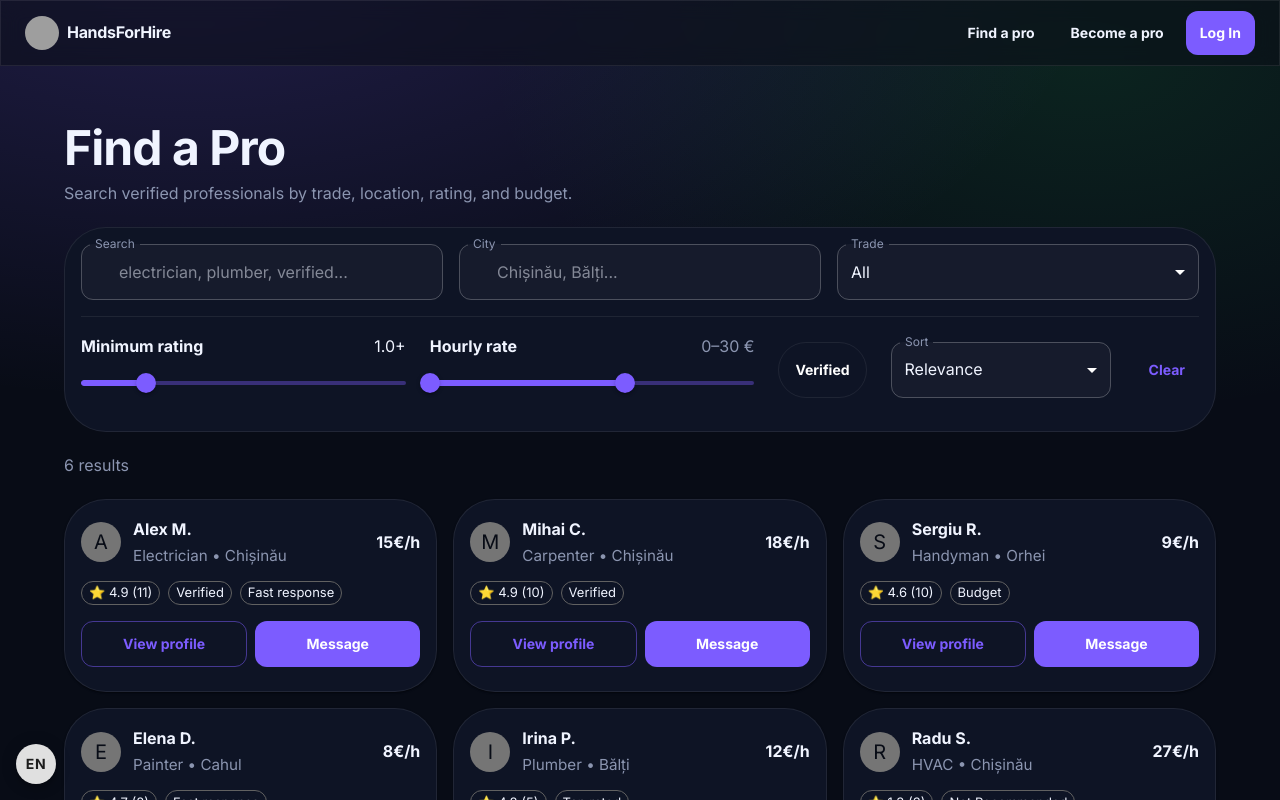
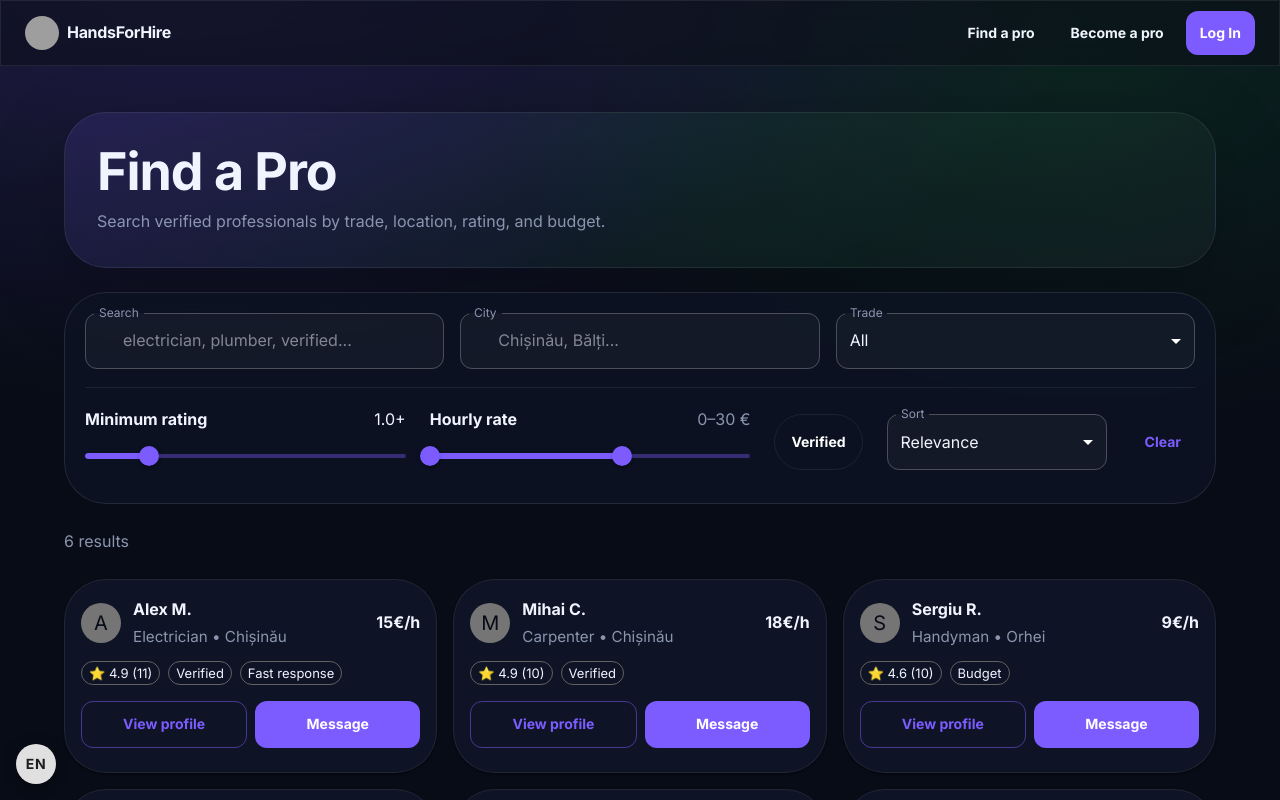
Before and after one commit to DaddyDrey/HandsForHire, a React (Vite) app in the folder Frontend/: page /pros in a window 1280 px wide. Shown: the top 800 px of the page. Built offline with nearby package versions, Linux system fonts and the light colour scheme; grey boxes are pictures that could not be loaded; some icons are missing.

Commit message:
Improve find a pro header

```diff
--- a/Frontend/src/pages/find-a-pro/FindAProPage.tsx
+++ b/Frontend/src/pages/find-a-pro/FindAProPage.tsx
@@ -144,21 +144,45 @@ export default function FindAProPage() {
   };
 
   return (
-    <Section sx={{ py: { xs: 4, md: 6 } }}>
+    <Section sx={{ py: { xs: 3, md: 5 } }}>
       <ContainerMax>
-        <Stack spacing={2.5}>
-          <Box>
-            <Typography variant="h1" sx={{ fontSize: { xs: '2.2rem', md: '3rem' } }}>
+        <Stack spacing={3}>
+          <Box
+            sx={{
+              px: { xs: 2.5, md: 4 },
+              py: { xs: 3, md: 4 },
+              borderRadius: 3,
+              border: '1px solid rgba(255,255,255,0.08)',
+              background:
+                'linear-gradient(135deg, rgba(124,92,255,0.14) 0%, rgba(34,197,94,0.07) 55%, rgba(255,255,255,0.03) 100%)',
+              boxShadow: '0 24px 80px rgba(0,0,0,0.22)',
+            }}
+          >
+            <Typography
+              variant="h1"
+              sx={{
+                fontSize: { xs: '2.3rem', md: '3.25rem' },
+                lineHeight: 1.05,
+              }}
+            >
               {t('findAProTitle')}
             </Typography>
-            <Typography color="text.secondary" sx={{ mt: 0.5 }}>
+            <Typography color="text.secondary" sx={{ mt: 1, maxWidth: 680 }}>
               {t('findAProSubtitle')}
             </Typography>
           </Box>
 
-          <Card variant="outlined" sx={{ borderRadius: 3 }}>
-            <CardContent>
-              <Stack spacing={2}>
+          <Card
+            variant="outlined"
+            sx={{
+              borderRadius: 3,
+              borderColor: 'rgba(255,255,255,0.10)',
+              background: 'rgba(14,20,37,0.78)',
+              backdropFilter: 'blur(14px)',
+            }}
+          >
+            <CardContent sx={{ p: { xs: 2, md: 2.5 } }}>
+              <Stack spacing={2.25}>
                 <Stack direction={{ xs: 'column', md: 'row' }} spacing={2}>
                   <TextField
                     fullWidth
```
